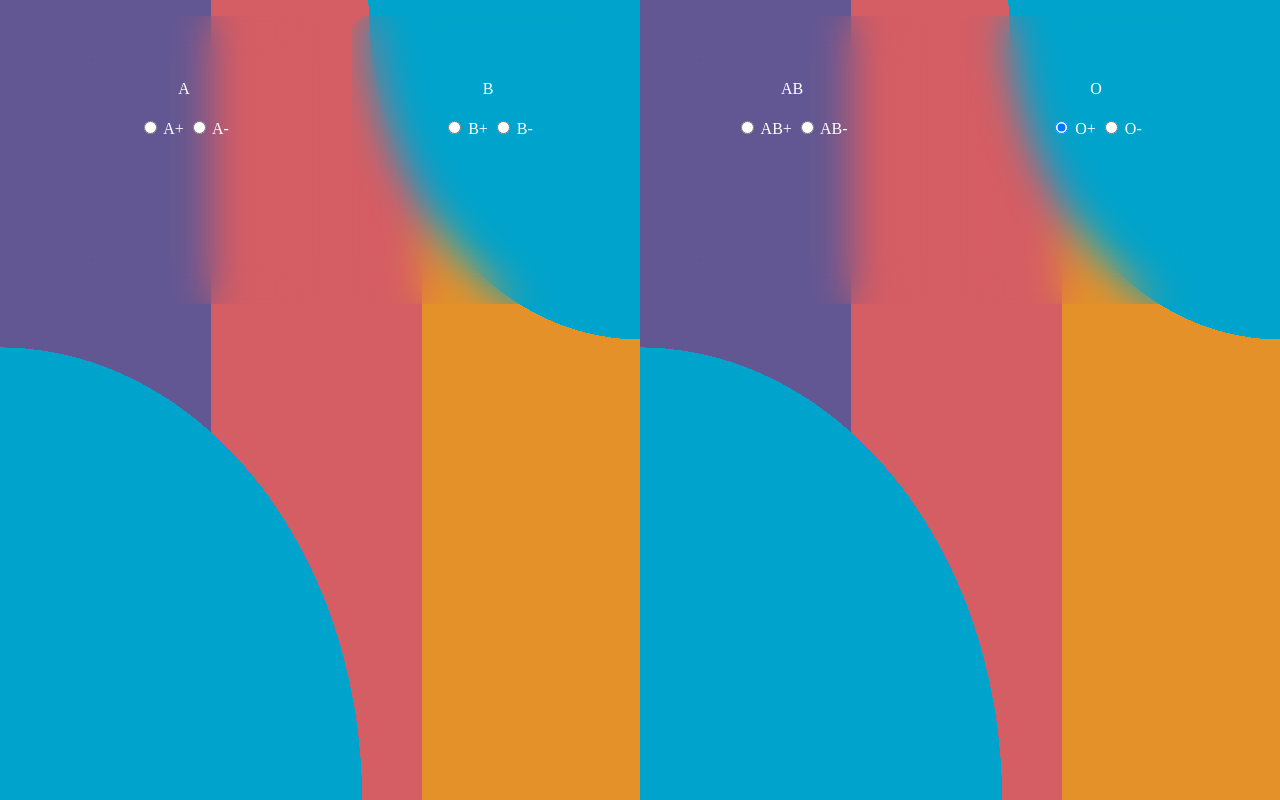
After one commit to Nielioo/Covid19-Website-AlmondTofuTeam, a PHP site: page /card_bloodType.html in a window 1280 px wide. The commit adds this page. Run offline with PHP 8.4, Linux system fonts and the light colour scheme.

Commit message:
card blood type

```diff
--- /dev/null
+++ b/card_bloodType.css
@@ -0,0 +1,83 @@
+/*card-goldar*/
+
+::-webkit-scrollbar-button {
+  display: none;
+}
+::-webkit-scrollbar {
+  width: 2px;
+  height: 2px;
+}
+::-webkit-scrollbar-thumb {
+  background: rgba(255, 255, 255, 0.15);
+  border: 1px solid lighten(rgba(255, 255, 255, 0.15), 10%);
+  cursor: pointer;
+}
+::-webkit-scrollbar-track {
+  background: transparent;
+  width: 4px;
+  border: 2px solid lighten(transparent, 10%);
+}
+::-webkit-scrollbar-track-piece {
+  background: transparent;
+  width: 1px;
+  border: 2px solid lighten(transparent, 10%);
+}
+
+body {
+  scrollbar-face-color: rgba(255, 255, 255, 0.15);
+  scrollbar-track-color: transparent;
+  display: grid;
+  top: 0;
+  left: 0;
+  width: 100vw;
+  height: 100vh;
+  margin: 0;
+  padding: 0;
+  color: white;
+  background: #333;
+  background-image: radial-gradient(
+      ellipse at bottom left,
+      rgba(0, 163, 203, 1) 40%,
+      rgba(0, 163, 203, 0) 40%
+    ),
+    radial-gradient(
+      ellipse at top right,
+      rgba(0, 163, 203, 1) 30%,
+      rgba(0, 163, 203, 0) 30%
+    ),
+    linear-gradient(
+      to right,
+      rgba(98, 87, 147, 1) 0%,
+      rgba(98, 87, 147, 1) 33%,
+      rgba(213, 93, 100, 1) 33%,
+      rgba(213, 93, 100, 1) 66%,
+      rgba(228, 145, 41, 1) 66%
+    );
+  background-size: 50% 100%;
+}
+
+.card-holder {
+  display: flex;
+  width: 100%;
+  height: 40vh;
+  justify-content: center;
+}
+.card {
+  width: 20%;
+  margin: 1em;
+  padding: 64px 8px 8px 8px;
+  border-radius: 1em;
+  border: 1px solid transparentize(white, 0.5);
+  text-shadow: 0 0 1em transparentize(black, 0.5);
+  background: transparentize(white, 0.8);
+  backdrop-filter: blur(20px);
+  display: inline;
+  text-align: center;
+}
+.card-button{
+color: red;
+}
+
+.switch{
+    margin-top: 20px;
+}
--- /dev/null
+++ b/card_bloodType.html
@@ -0,0 +1,62 @@
+<!DOCTYPE html>
+<html lang="en">
+
+<head>
+    <meta charset="UTF-8">
+    <meta http-equiv="X-UA-Compatible" content="IE=edge">
+    <meta name="viewport" content="width=device-width, initial-scale=1.0">
+    <title>Document</title>
+    <link rel="stylesheet" href="card_bloodType.css">
+</head>
+
+<body>
+    <!-- <section> -->
+    <div class="card-holder">
+        <div class="card">
+            <span>A</span>
+            <div class="switch">
+                <input type="radio" name="choice" id="yes" checked>
+                <label for="a+">A+</label>
+                <input type="radio" name="choice" id="no">
+                <label for="a-">A-</label>
+                <span class="switchFilter"></span>
+            </div>
+
+        </div>
+        <div class="card">
+            <span>B</span>
+            <div class="switch">
+                <input type="radio" name="choice" id="yes" checked>
+                <label for="b+">B+</label>
+                <input type="radio" name="choice" id="no">
+                <label for="b-">B-</label>
+                <span class="switchFilter"></span>
+            </div>
+        </div>
+        <div class="card">
+            <span>AB</span>
+            <div class="switch">
+                <input type="radio" name="choice" id="yes" checked>
+                <label for="ab+">AB+</label>
+                <input type="radio" name="choice" id="no">
+                <label for="ab-">AB-</label>
+                <span class="switchFilter"></span>
+            </div>
+        </div>
+        <div class="card">
+            <span>O</span>
+            <div class="switch">
+                <input type="radio" name="choice" id="yes" checked>
+                <label for="o+">O+</label>
+                <input type="radio" name="choice" id="no">
+                <label for="o-">O-</label>
+                <span class="switchFilter"></span>
+            </div>
+        </div>
+    </div>
+    <!-- </section> -->
+
+
+</body>
+
+</html>
```
Also changed, not shown: index.css (+122 -1 lines).
